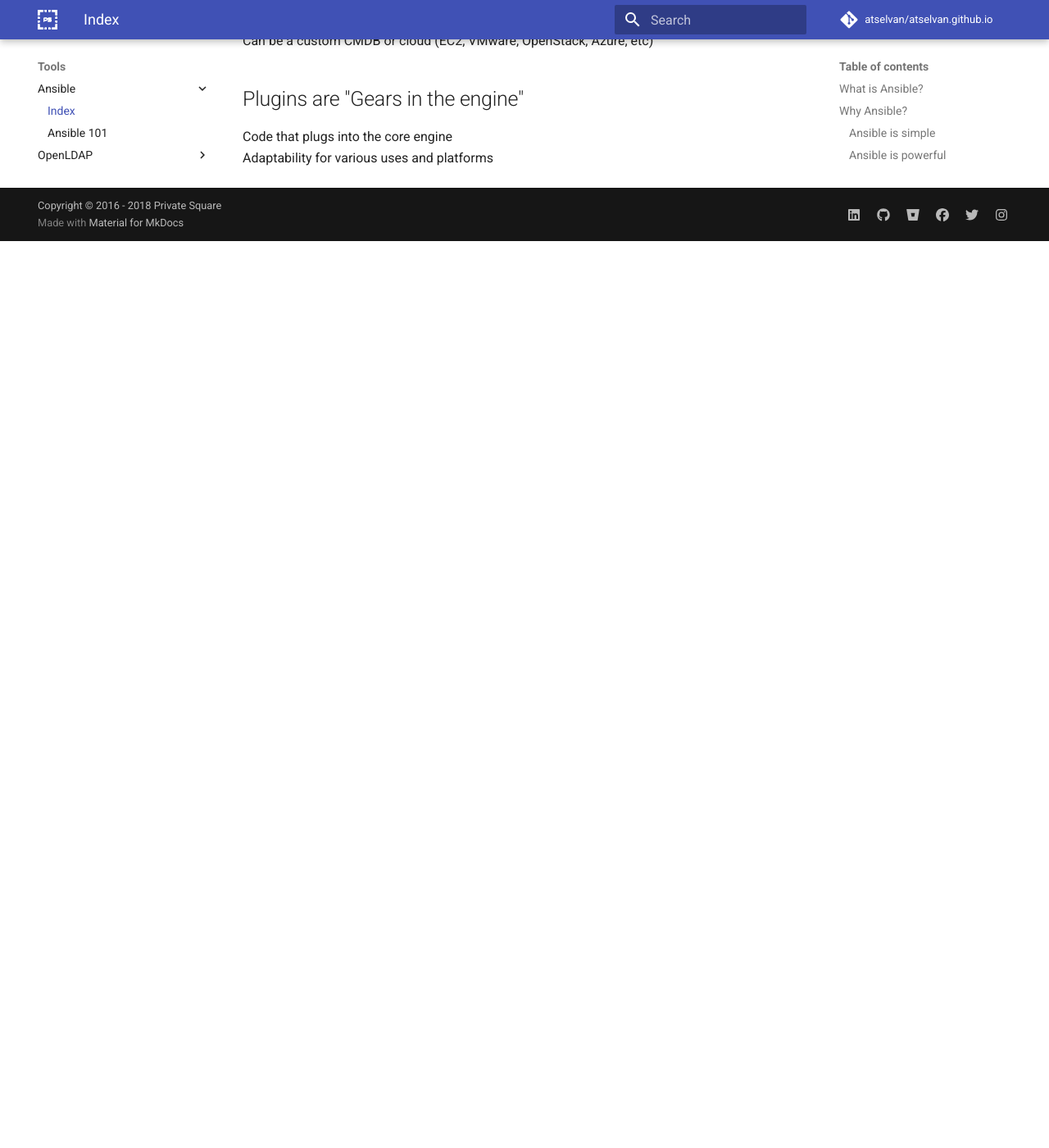
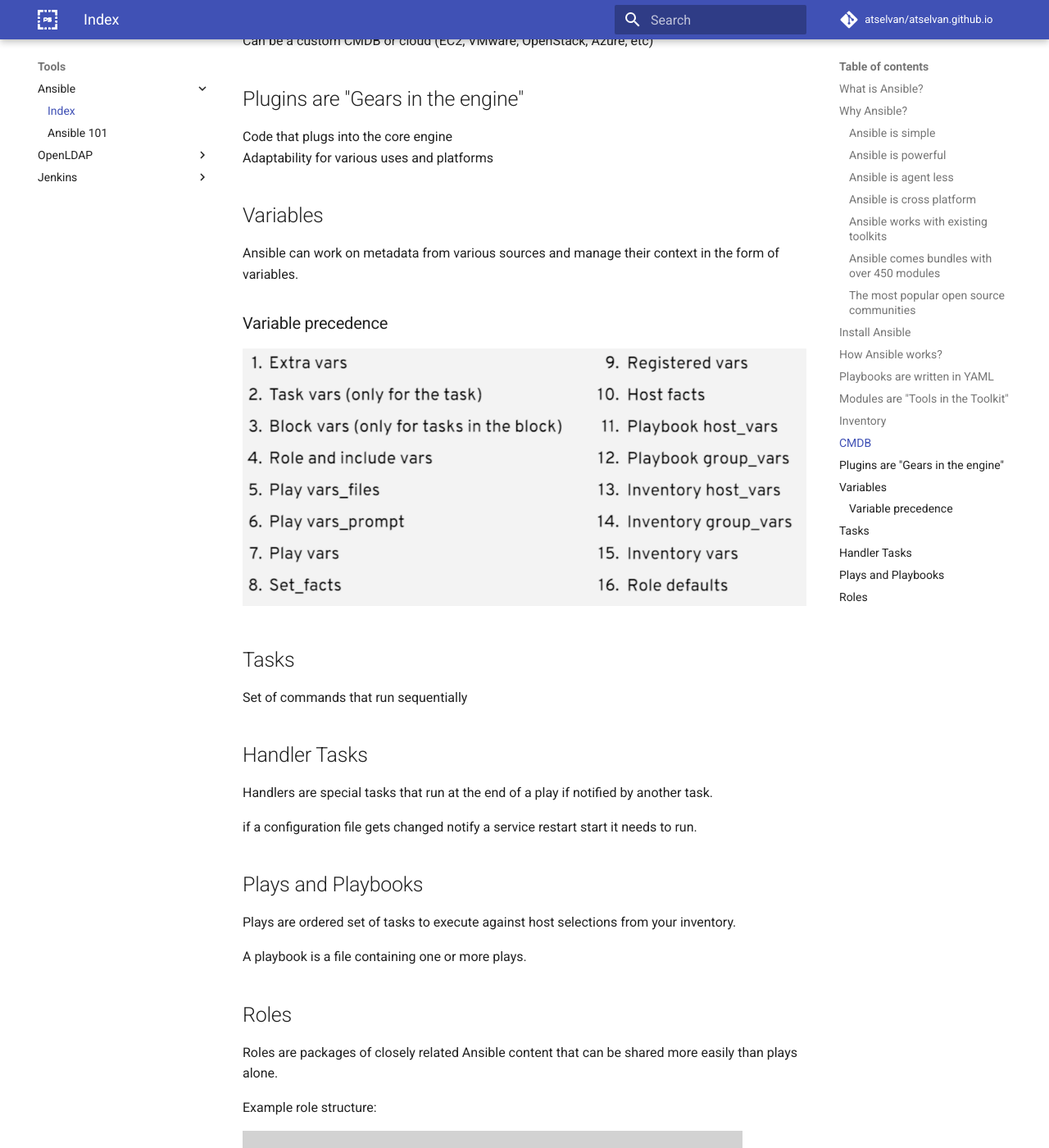
Before and after one commit to atselvan/atselvan.github.io, an MkDocs documentation site: the page built from docs/ansible/index.md, in a window 1280 px wide and 1400 px high, scrolled down 3314 px. Shown: the whole window at 82% size. Built offline with MkDocs 1.6.1 and Material for MkDocs 9.7.7, drawn with Linux system fonts in a browser that asks for light colours; comment, search, counter and statistics services are not loaded; old or Windows-style settings are respelled for this version of MkDocs; before the commit the page ends 3608 px from its top, so only the background shows below that; some of the changed text lies outside the part shown.

Commit message:
Updated ansible docs

```diff
--- a/docs/ansible/index.md
+++ b/docs/ansible/index.md
@@ -111,3 +111,39 @@
 
 Code that plugs into the core engine
 Adaptability for various uses and platforms
+
+## Variables
+
+Ansible can work on metadata from various sources and manage their context in the form of variables.
+
+### Variable precedence
+
+![variable-precedence](./images/variable-precedence.png)
+
+## Tasks
+
+Set of commands that run sequentially
+
+## Handler Tasks
+
+Handlers are special tasks that run at the end of a play if notified by another task.
+
+if a configuration file gets changed notify a service restart start it needs to run.
+
+## Plays and Playbooks
+
+Plays are ordered set of tasks to execute against host selections from your inventory.
+
+A playbook is a file containing one or more plays.
+
+## Roles
+
+Roles are packages of closely related Ansible content that can be shared more easily than plays alone.
+
+Example role structure:
+
+![example-role-structure](./images/example-role-structure.png)
+
+How to use roles in a playbook?
+
+![using-roles-in-playbook](./images/using-roles-in-playbook.png)
```
Also changed, not shown: docs/ansible/images/example-role-structure.png (added), docs/ansible/images/using-roles-in-playbook.png (added), docs/ansible/images/variable-precedence.png (added).
